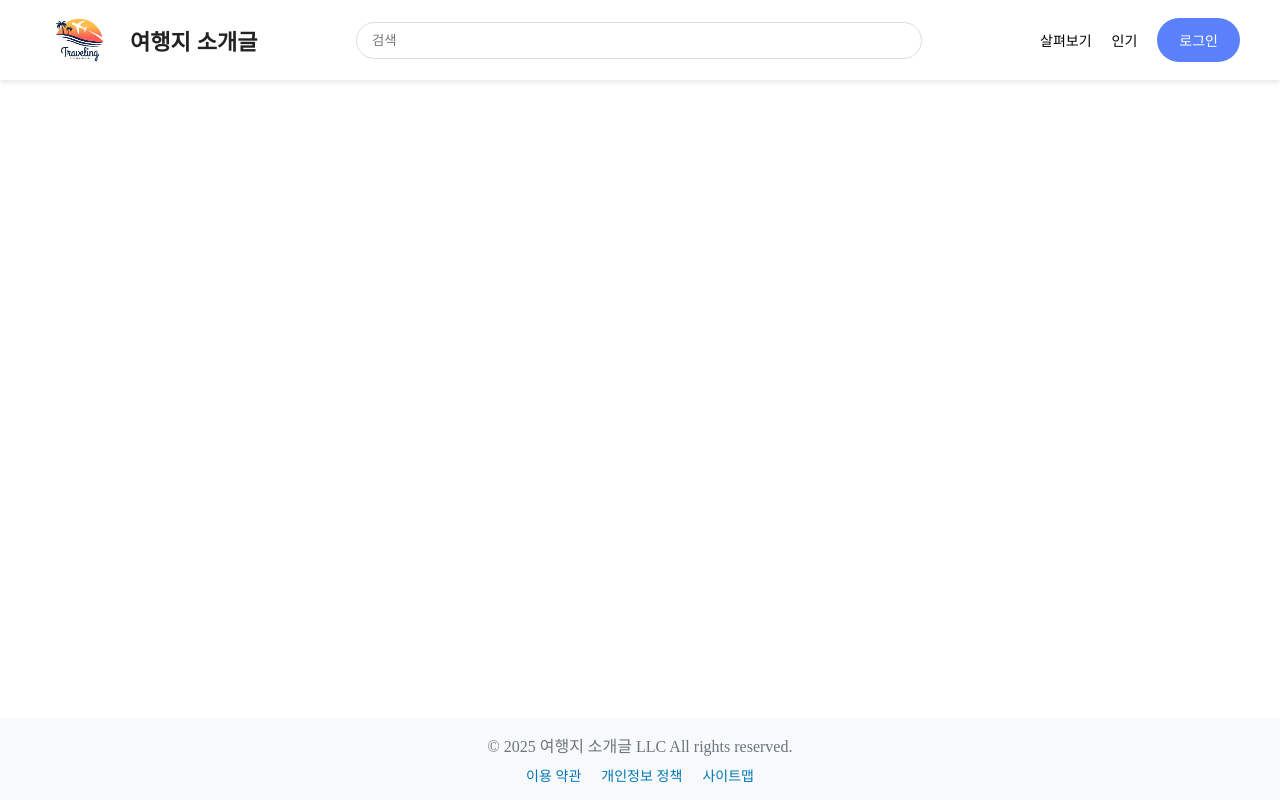
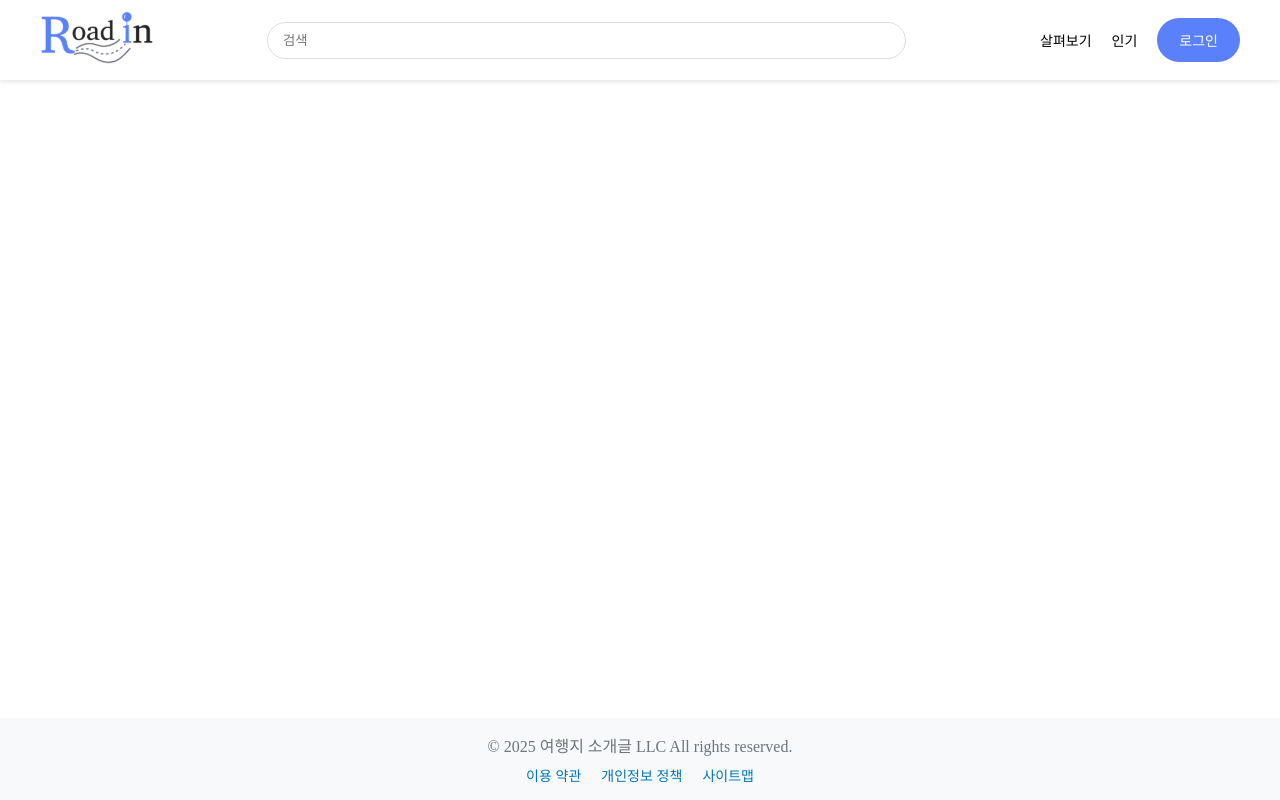
Before and after one commit to tjddbs531/Roadin, a React (Create React App) app in the folder Frontend/: page /myPage in a window 1280 px wide. Built offline with nearby package versions, Linux system fonts and the light colour scheme; a web font is replaced by a local one.

Commit message:
feat: 헤더 로고 수정

```diff
--- a/Frontend/src/App.js
+++ b/Frontend/src/App.js
@@ -3,6 +3,7 @@ import { BrowserRouter as Router, Routes, Route } from "react-router-dom";
 import Layout from "./components/Layout";
 import Main from "./pages/Main/Main"; // 메인 페이지 추가
 import Login from "./pages/Login"; // 로그인 페이지 추가
+import MyPage from "./pages/Main/MyPage/MyPage";
 
 function App() {
   return (
@@ -11,6 +12,7 @@ function App() {
         <Routes> {/* 모든 페이지에 헤더&푸터 설정 */}
           <Route path="/" element={<Main />} />
           <Route path="/login" element={<Login />} />
+          <Route path="/myPage" element={<MyPage />} />
         </Routes>
       </Layout>
     </Router>
--- a/Frontend/src/components/Header.css
+++ b/Frontend/src/components/Header.css
@@ -85,7 +85,7 @@
 }
 
 /* 로그인 버튼 */
-.login_btn {
+.nav-menu .login_btn {
   background-color: #5A81FA;
   color: white;
   padding: 12px 22px;
@@ -96,6 +96,6 @@
   font-size: 14px;
 }
 
-.login_btn:hover {
+.nav-menu .login_btn:hover {
   background-color: #CEDEFF;
 }
--- a/Frontend/src/components/Header.js
+++ b/Frontend/src/components/Header.js
@@ -1,5 +1,6 @@
 import React from "react";
 import "./Header.css";
+import logo from '../assets/img/logo.svg';
 
 function Header() {
   return (
@@ -8,10 +9,9 @@ function Header() {
 
         <div className="logo">
           <img
-            src={`${process.env.PUBLIC_URL}/img/logo.png`}
+            src={logo}
             alt="로고"
           />
-          <span className="logo-text">여행지 소개글</span>
         </div>
 
         {/*검색창*/}
@@ -23,7 +23,7 @@ function Header() {
         <nav className="nav-menu">
           <a href="#">살펴보기</a>
           <a href="#">인기</a>
-          <span className="login_btn">로그인</span>
+          <a className="login_btn" href='/myPage'>로그인</a>
         </nav>
       </div>
     </header>
--- /dev/null
+++ b/Frontend/src/pages/Main/MyPage/MyPage.css
@@ -0,0 +1,3 @@
+.mypage_container {
+
+}
--- /dev/null
+++ b/Frontend/src/pages/Main/MyPage/MyPage.js
@@ -0,0 +1,12 @@
+import React, {useState} from 'react';
+import './MyPage.css';
+
+function MyPage() {
+  return (
+    <div className='mypage_container'>
+
+    </div>
+  );
+}
+
+export default MyPage;
```
Also changed, not shown: Frontend/src/assets/img/logo.svg (added).
